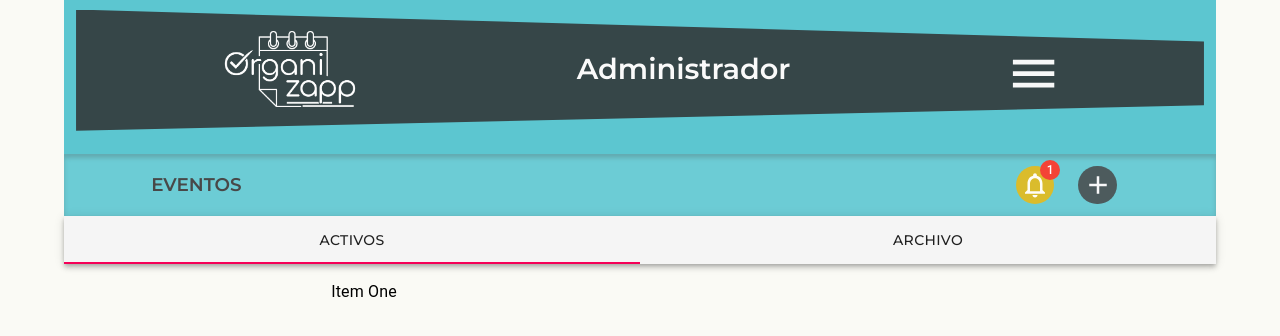
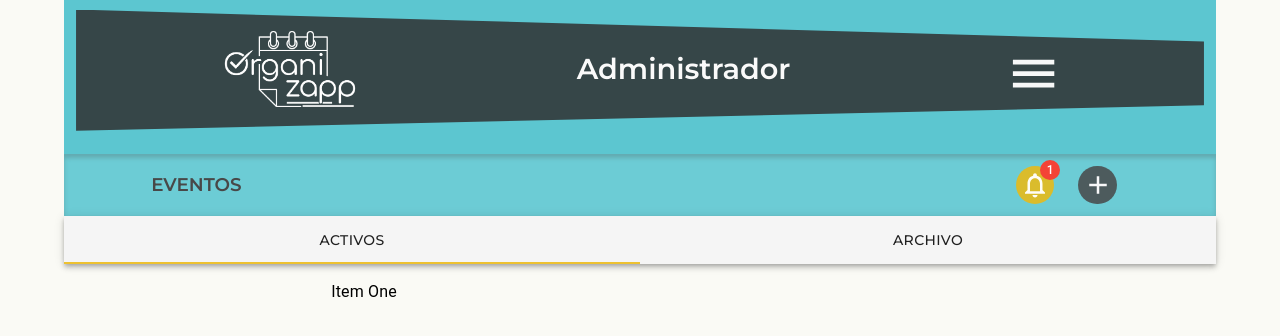
Before and after one commit to grupoZap-V2-3/frontOrganiZapp, a React (Create React App) app: page /admin in a window 1280 px wide. Shown: the top 336 px of the page. Built offline with nearby package versions, Linux system fonts and the light colour scheme.

Commit message:
Admin tab have the correct color

```diff
--- a/src/components/TabsNavBar/TabsNavBar.scss
+++ b/src/components/TabsNavBar/TabsNavBar.scss
@@ -1,12 +1,11 @@
 @import '../../theme/globals.scss';
 
-.PrivateTabIndicator-colorSecondary-104{
-  &.MuiTabs-indicator{
-    background-color: rgba(237, 186, 17, 0.86);
-  }
-}
 .MuiTab{
   &-wrapper{
     font-family: $font-family-primary;
   }
 }
+
+.tabIndicator.color{
+    background-color:rgba(237, 186, 17, 0.86);
+}
--- a/src/components/TabsNavBar/index.js
+++ b/src/components/TabsNavBar/index.js
@@ -1,6 +1,6 @@
 import React from 'react';
 import PropTypes from 'prop-types';
-import { makeStyles, useTheme, createMuiTheme } from '@material-ui/core/styles';
+import { makeStyles, useTheme } from '@material-ui/core/styles';
 import AppBar from '@material-ui/core/AppBar';
 import Tabs from '@material-ui/core/Tabs';
 import Tab from '@material-ui/core/Tab';
@@ -41,16 +41,6 @@ function a11yProps(index) {
   };
 }
 
-// const customTheme = createMuiTheme({
-//   overrides: {
-//     MuiTabs: {
-//       PrivateTabIndicator: {
-//         backgroundColor: 'secondary'
-//       }
-//     }
-//   }
-// })
-
 const useStyles = makeStyles((theme) => ({
   root: {
     backgroundColor: theme.palette.background.paper,
@@ -59,9 +49,6 @@ const useStyles = makeStyles((theme) => ({
     fontSize: '1.4em',
     fontFamily: 'Montserrat',
   },
-  // indicator: {
-  //   backgroundColor: '#1890ff',
-  // },
   tabs: {
     color: '#484848',
   },
@@ -90,10 +77,11 @@ export default function NavTabs() {
 
   return (
     <div className={classes.root}>
-      <AppBar position="static" color="default">
+      <AppBar position="static" color="default" >
         <Tabs
-          // theme={customTheme}
-          className={classes.indicator}
+          // Changing a specific Mui component style with a css class
+          classes={{ indicator: 'tabIndicator color' }}
+          //
           value={value}
           onChange={handleChange}
           textColor='#484848'
```
